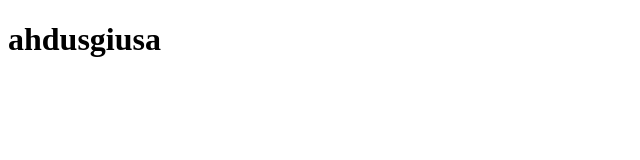
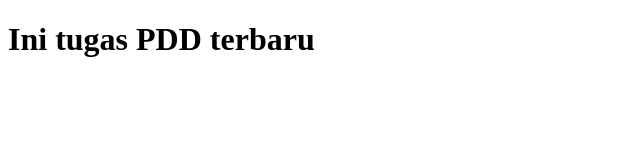
Before and after one commit to trijaaa/Hi-Class, a plain HTML site: page index.html in a window 1280 px wide. Shown: the whole page, without its empty margins (0-640 px from the left). Drawn offline with Linux system fonts and the light colour scheme.

Commit message:
ini terbaru

```diff
--- a/index.html
+++ b/index.html
@@ -3,9 +3,9 @@
 <head>
     <meta charset="UTF-8">
     <meta name="viewport" content="width=device-width, initial-scale=1.0">
-    <title>HI Murad</title>
+    <title>HI INI LATIHAN</title>
 </head>
 <body>
-    <h1>ahdusgiusa</h1>
+    <h1>Ini tugas PDD terbaru</h1>
 </body>
 </html>
```
